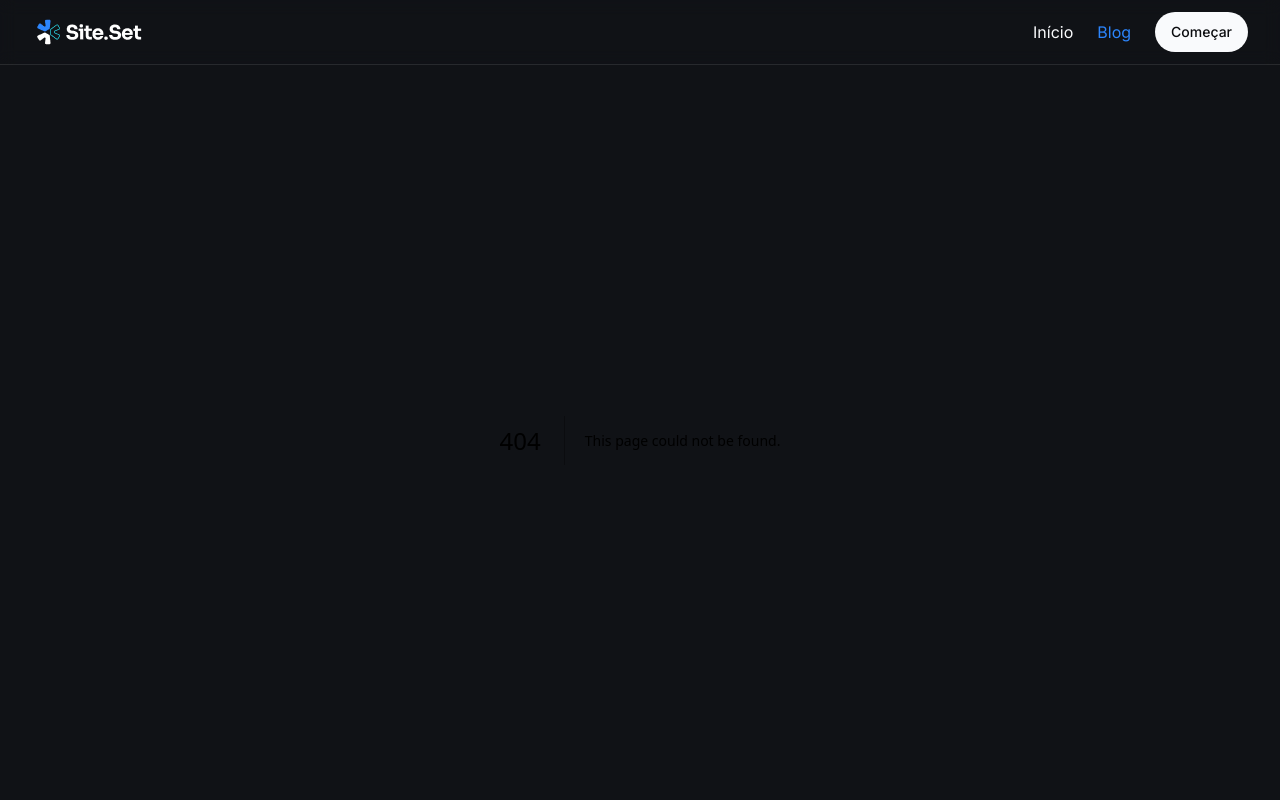
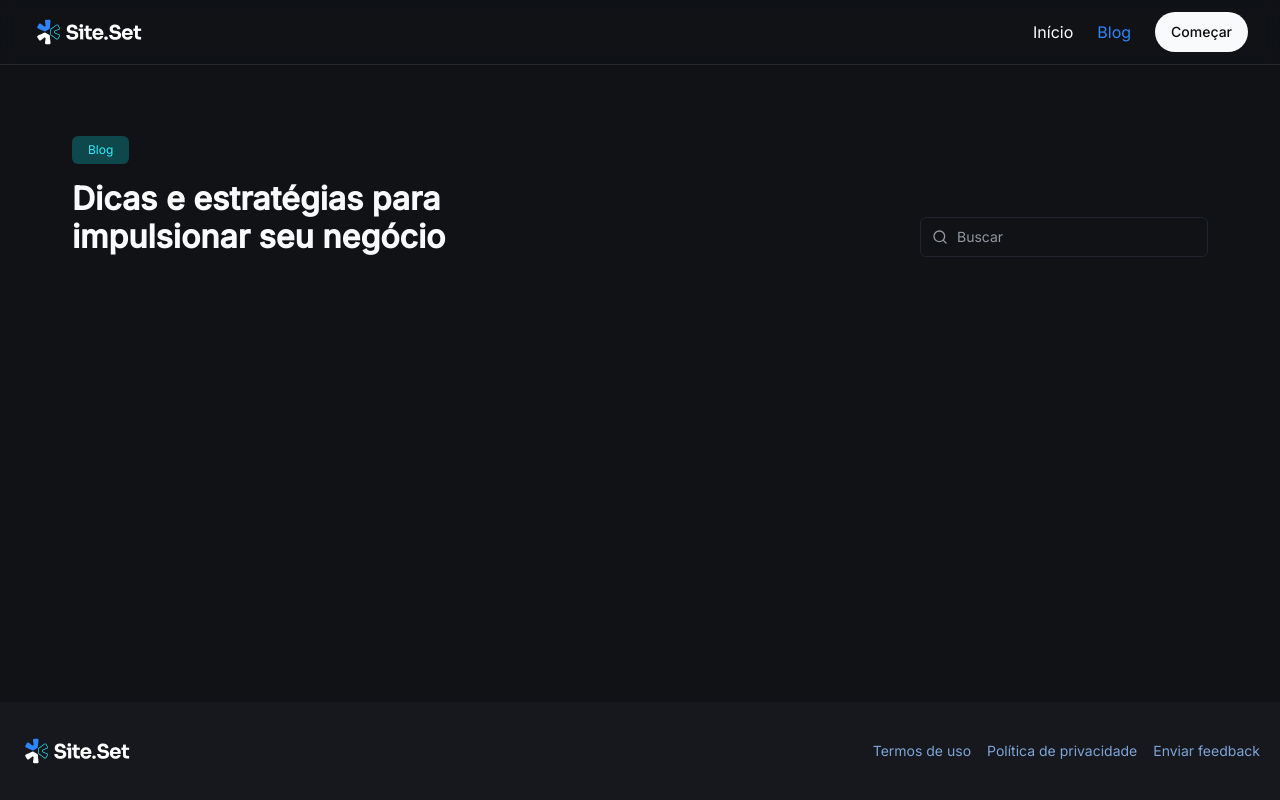
Before and after one commit to marlisonmourao/site-blog, a Next.js app: page /blog in a window 1280 px wide. Before the commit this address had no page. Shown: the top 800 px of the page. Built offline with nearby package versions, Linux system fonts and the light colour scheme; a web font is replaced by a local one.

Commit message:
Implement search functionality and create blog page; update ActiveLink component to accept dynamic href, and refactor homepage to remove unused imports.

```diff
--- a/src/components/active-link/active-link.tsx
+++ b/src/components/active-link/active-link.tsx
@@ -15,7 +15,7 @@
 
   return (
     <Link
-      href="/"
+      href={href}
       className={cn(
         'text-action-sm transition-colors hover:text-blue-200',
         isCurrentPath ? 'text-blue-200' : 'text-gray-100'
--- /dev/null
+++ b/src/components/search/index.ts
@@ -0,0 +1 @@
+export * from './search'
--- /dev/null
+++ b/src/components/search/search.tsx
@@ -0,0 +1,46 @@
+import { cn } from '@/lib/utils'
+import { SearchIcon } from 'lucide-react'
+import { useRouter } from 'next/router'
+import { ChangeEvent, FormEvent, useCallback } from 'react'
+
+export function Search() {
+  const router = useRouter()
+  const query = router.query.q as string
+
+  const handleSearch = useCallback(
+    (event: FormEvent<HTMLFormElement>) => {
+      event.preventDefault()
+
+      if (query.trim()) {
+        router.push(`/blog?q=${encodeURIComponent(query)}`)
+      }
+    },
+    [query, router]
+  )
+
+  function handleQueryChange(event: ChangeEvent<HTMLInputElement>) {
+    const newQuery = event.target.value
+
+    router.push(`/blog?q=${encodeURIComponent(newQuery)}`, undefined, {
+      shallow: true,
+      scroll: false,
+    })
+  }
+
+  return (
+    <form className="relative group" onSubmit={handleSearch}>
+      <SearchIcon
+        className={cn(
+          'text-gray-300 absolute left-3 top-1/2 -translate-y-1/2 h-4 w-4 transition-colors duration-200 group-focus-within:text-blue-300',
+          query && 'text-blue-300'
+        )}
+      />
+      <input
+        type="text"
+        placeholder="Buscar"
+        onChange={handleQueryChange}
+        className="h-10 w-72 bg-transparent border border-gray-400 pl-9 text-gray-100 rounded-md text-body-sm outline-none transition-all duration-200 focus-within:border-blue-300 focus-within:ring-1 focus-within:ring-blue-300 placeholder:text-gray-300 placeholder:text-body-sm"
+      />
+    </form>
+  )
+}
--- /dev/null
+++ b/src/pages/blog/index.tsx
@@ -0,0 +1,22 @@
+import { Search } from '@/components/search'
+
+export default function BlogPage() {
+  return (
+    <div className="flex flex-col py-24 flex-grow h-full">
+      <header className="">
+        <div className="container space-y-6 flex flex-col items-start justify-between md:flex-row md:items-end lg:items-end">
+          <div className="flex flex-col gap-4 md:px-0">
+            <span className="text-body-tag text-cyan-100 w-fit rounded-md text-center md:text-left py-2 px-4 bg-cyan-300">
+              Blog
+            </span>
+
+            <h1 className="text-balance text-start md:text-left text-heading-lg md:text-heading-xl max-w-2xl text-gray-100">
+              Dicas e estratégias para impulsionar seu negócio
+            </h1>
+          </div>
+          <Search />
+        </div>
+      </header>
+    </div>
+  )
+}
--- a/src/pages/index.tsx
+++ b/src/pages/index.tsx
@@ -1,9 +1,5 @@
 import { LandingPage } from '@/templates/landing-page/landing-page'
 
-import { allPosts } from 'contentlayer/generated'
-
 export default function Home() {
-  console.log(allPosts)
-
   return <LandingPage />
 }
```
